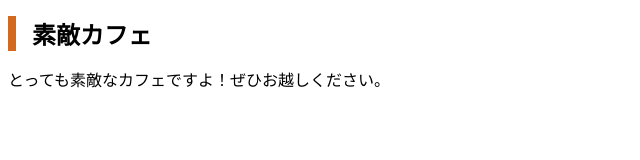
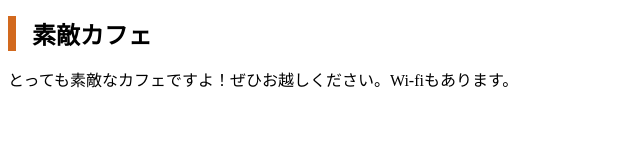
Before and after one commit to messikirai/mycafe, a plain HTML site: page index.html in a window 1280 px wide. Shown: the whole page, without its empty margins (0-640 px from the left). Drawn offline with Linux system fonts and the light colour scheme.

Commit message:
Add files via upload

```diff
--- a/index.html
+++ b/index.html
@@ -7,6 +7,6 @@
 </head>
 <body>
     <h1>素敵カフェ</h1>
-    <p>とっても素敵なカフェですよ！ぜひお越しください。</p>
+    <p>とっても素敵なカフェですよ！ぜひお越しください。Wi-fiもあります。</p>
 </body>
 </html>
```
